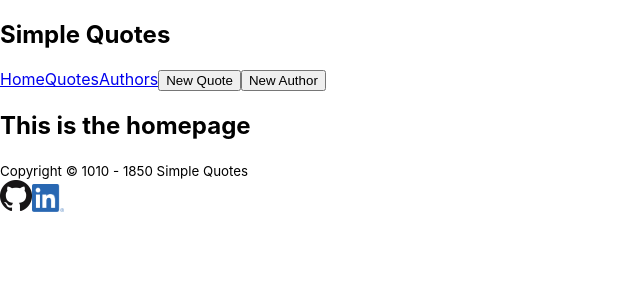
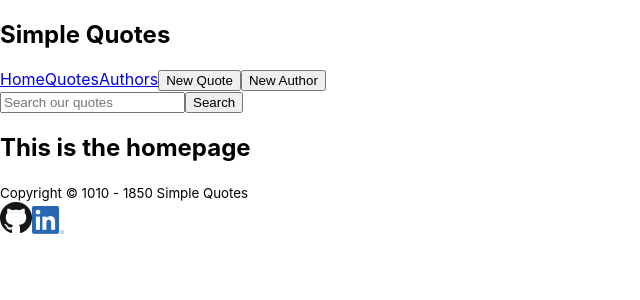
Before and after one commit to projectblue3/Simple-Quotes-React, a React (Create React App) app in the folder simple-quotes/: page / in a window 1280 px wide. Shown: the top 300 px of the page, without its empty margins (0-640 px from the left). Built offline with nearby package versions, Linux system fonts and the light colour scheme.

Commit message:
Implement search

```diff
--- a/simple-quotes/src/App.js
+++ b/simple-quotes/src/App.js
@@ -6,6 +6,7 @@ import Home from './components/Home/Home';
 import Quotes from './components/Quotes/Quotes';
 import AuthorQuotes from './components/AuthorQuotes/AuthorQuotes';
 import Authors from './components/Authors/Authors';
+import SearchResults from './components/SearchResults/SearchResults';
 
 function App() {
     return (
@@ -16,6 +17,7 @@ function App() {
                     <Route path="/quotes" element={<Quotes />}></Route>
                     <Route path="/author/:id" element={<AuthorQuotes />}></Route>
                     <Route path="/authors" element={<Authors />}></Route>
+                    <Route path="/search" element={<SearchResults />}></Route>
                 </Routes>
             </BrowserRouter>
         </div>
--- a/simple-quotes/src/components/DisplayQuotes/DisplayQuotes.js
+++ b/simple-quotes/src/components/DisplayQuotes/DisplayQuotes.js
@@ -37,7 +37,7 @@ const DisplayQuotes = (props) => {
                 console.log(error.config);
             }
         })();
-    }, []);
+    }, [props.url]);
 
     //handlers
     function handleCancel() {
--- a/simple-quotes/src/components/Nav/Nav.js
+++ b/simple-quotes/src/components/Nav/Nav.js
@@ -1,4 +1,4 @@
-import { Link, useParams } from 'react-router-dom';
+import { Link, useNavigate } from 'react-router-dom';
 import React, { useState, useEffect } from 'react';
 
 //components
@@ -9,11 +9,20 @@ const Nav = (props) => {
     //states
     const [newQuoteDisplay, setNewQuoteDisplay] = useState(false);
     const [newAuthorDisplay, setNewAuthorDisplay] = useState(false);
+    const [searchText, setSearchText] = useState('');
+
+    //history
+    let navigate = useNavigate();
 
     //handlers
     function handleCancel() {
         setNewQuoteDisplay(false);
         setNewAuthorDisplay(false);
+    }
+
+    function searchHandler(e) {
+        e.preventDefault();
+        navigate(`/search?q=${searchText}`, { replace: true });
     }
 
     //jsx
@@ -48,6 +57,20 @@ const Nav = (props) => {
                 >
                     New Author
                 </button>
+            </div>
+
+            <div className="search-section">
+                <form onSubmit={searchHandler} className="search-form">
+                    <input
+                        type="search"
+                        id="search-input"
+                        placeholder="Search our quotes"
+                        onChange={(e) => setSearchText(e.target.value)}
+                        value={searchText}
+                    />
+                    <button>Search</button>
+                </form>
+            </div>
 
             {newQuoteDisplay && (
                 <div className="new-item-container">
@@ -60,7 +83,6 @@ const Nav = (props) => {
                     <NewAuthor onCancel={handleCancel} />
                 </div>
             )}
-            </div>
         </nav>
     );
 };
--- /dev/null
+++ b/simple-quotes/src/components/SearchResults/SearchResults.js
@@ -0,0 +1,24 @@
+import React from 'react';
+import { useSearchParams } from 'react-router-dom';
+
+//Components
+import Nav from '../Nav/Nav';
+import DisplayQuotes from '../DisplayQuotes/DisplayQuotes';
+import Footer from '../Footer/Footer';
+
+const SearchResults = (props) => {
+    //Get query from url
+    let [searchParams, setSearchParams] = useSearchParams();
+
+    //jsx
+    return (
+        <div className="search-page">
+            <Nav />
+            <h2 className="page-title">Search Results For: {searchParams.get('q')}</h2>
+            <DisplayQuotes url={`/api/quotes/?searchterms=${searchParams.get('q')}`} />
+            <Footer />
+        </div>
+    );
+};
+
+export default SearchResults;
```
Also changed, not shown: simple-quotes/src/components/SearchResults/SearchResults.css (added). Lines whose indentation alone changed are shown as unchanged.
